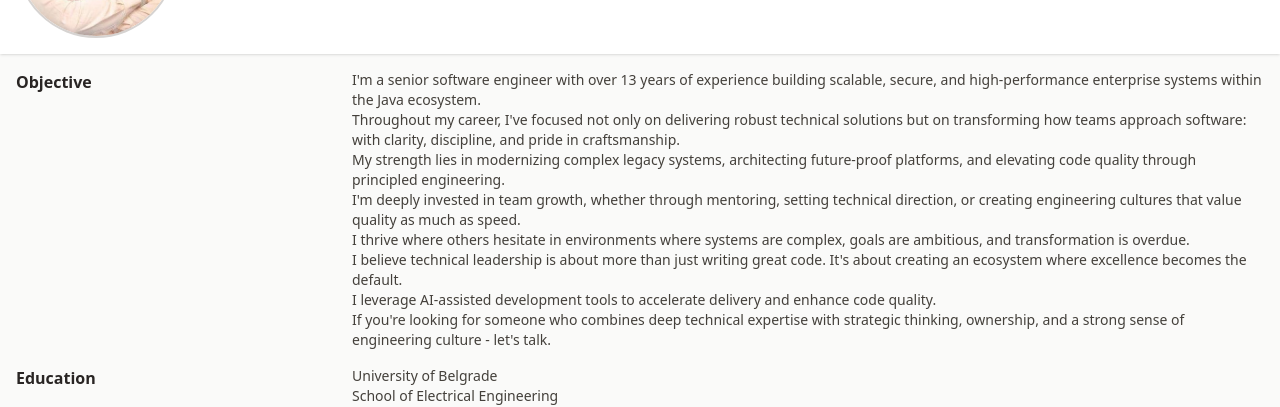
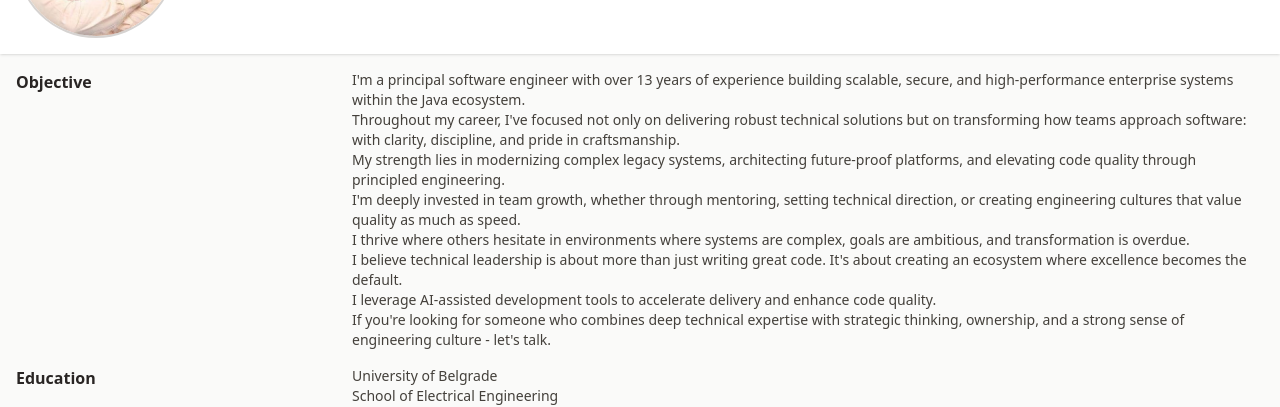
Before and after one commit to StevanLjiljak/portfolio, a React (Vite) app: page / in a window 1280 px wide. Shown: the part 170-577 px from the top of the page. Built offline with nearby package versions, Linux system fonts and the light colour scheme.

Commit message:
principal

```diff
--- a/src/i18n/translations.ts
+++ b/src/i18n/translations.ts
@@ -53,7 +53,7 @@ export const translations: Record<Language, Translations> = {
             hobby: 'Hobby',
             contacts: 'Contacts',
         },
-        objective: `I'm a senior software engineer with over ${new Date().getFullYear() - 2012} years of experience building scalable, secure, and high-performance enterprise systems within the Java ecosystem.
+        objective: `I'm a principal software engineer with over ${new Date().getFullYear() - 2012} years of experience building scalable, secure, and high-performance enterprise systems within the Java ecosystem.
                 Throughout my career, I've focused not only on delivering robust technical solutions but on transforming how teams approach software: with clarity, discipline, and pride in craftsmanship.
                 My strength lies in modernizing complex legacy systems, architecting future-proof platforms, and elevating code quality through principled engineering.
                 I'm deeply invested in team growth, whether through mentoring, setting technical direction, or creating engineering cultures that value quality as much as speed.
@@ -231,7 +231,7 @@ export const translations: Record<Language, Translations> = {
             hobby: 'Хоби',
             contacts: 'Контакти',
         },
-        objective: `Сениор сам софтверски инжењер са више од ${new Date().getFullYear() - 2012} година искуства у изградњи скалабилних, безбедних и високоучинковитих enterprise система унутар Java екосистема.
+        objective: `Принципал сам софтверски инжењер са више од ${new Date().getFullYear() - 2012} година искуства у изградњи скалабилних, безбедних и високоучинковитих enterprise система унутар Java екосистема.
                 Током каријере, фокусирао сам се не само на испоруку робусних техничких решења, већ и на трансформацију приступа тимова развоју softvera: са јасноћом, дисциплином и поносом у занатском раду.
                 Моја снага лежи у модернизацији сложених legacy система, пројектовању платформи отпорних на будућност и подизању квалитета кода кроз принципијелно инжењерство.
                 Дубоко сам посвећен расту тима, било кроз менторство, постављање техничког правца или стварање инжењерских култура које вреднују квалитетједнако као и брзину.
@@ -409,7 +409,7 @@ export const translations: Record<Language, Translations> = {
             hobby: 'Хобби',
             contacts: 'Контакты',
         },
-        objective: `Я старший программный инженер с более чем ${new Date().getFullYear() - 2012} годами опыта в создании масштабируемых, безопасных и высокопроизводительных корпоративных систем в экосистеме Java.
+        objective: `Я главный программный инженер с более чем ${new Date().getFullYear() - 2012} годами опыта в создании масштабируемых, безопасных и высокопроизводительных корпоративных систем в экосистеме Java.
                 На протяжении карьеры я фокусировался не только на создании надёжных технических решений, но и на трансформации подхода команд к разработке: с ясностью, дисциплиной и гордостью за мастерство.
                 Моя сила — в модернизации сложных устаревших систем, проектировании перспективных платформ и повышении качества кода через принципиальную инженерию.
                 Я глубоко вовлечён в развитие команды — через наставничество, определение технического направления и создание инженерной культуры, где качество ценится наравне со скоростью.
```
